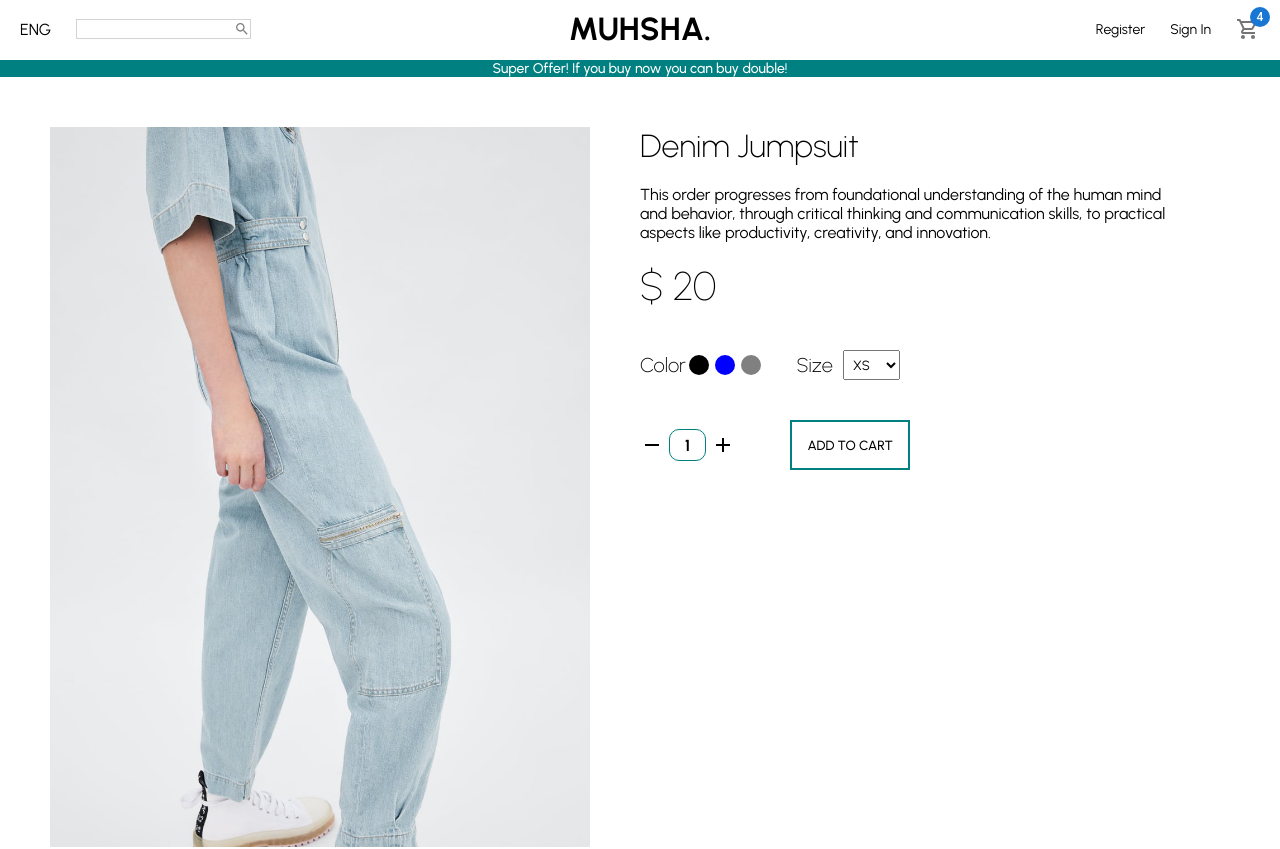
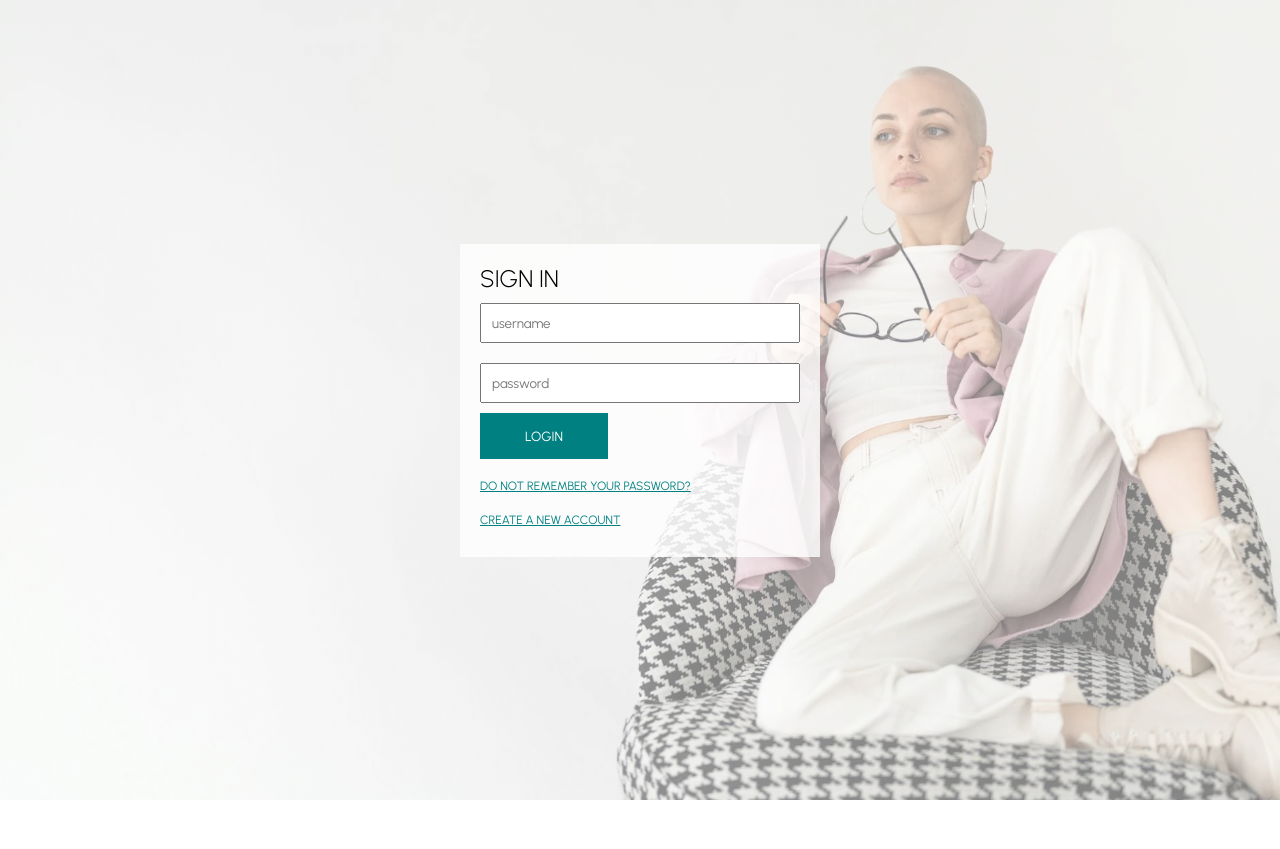
Before and after one commit to mhmdshameer/MUHSHA.e-commerce, a React (Create React App) app: page /Product/1 in a window 1280 px wide. Shown: the top 849 px of the page. After the commit the page ends 800 px from the top, so only its background shows below. Built offline with nearby package versions, Linux system fonts and the light colour scheme.

Commit message:
Add Login and Register page

```diff
--- a/src/App.jsx
+++ b/src/App.jsx
@@ -1,10 +1,8 @@
-import Product from "./pages/product";
-import Home from "./pages/Home";
-import ProductList from "./pages/ProductList";
+import Login from "./pages/Login";
 
 const App = () => {
     return <div>
-    <Product />
+    <Login />
     </div>
 }
 
--- /dev/null
+++ b/src/pages/Login.jsx
@@ -0,0 +1,71 @@
+import styled from "styled-components"
+
+const Container = styled.div`
+    width: 100vw;
+    height: 100vh;
+    background: linear-gradient(rgba(255, 255, 255, 0.5), rgba(255, 255, 255, 0.5) ), url("/img/login1.webp");
+    background-size:     cover;
+    display: flex;
+    align-items: center;
+    justify-content: center;
+`;
+
+const Wrapper = styled.div`
+    width: 25%;
+    padding: 20px;
+    background-color: rgba(255, 255, 255, 0.8);
+`;
+
+const Title = styled.h1`
+    font-size: 24px;
+    font-weight: 300;
+`;
+
+const Form = styled.form`
+    display: flex;
+    flex-direction: column;
+`;
+
+const Input = styled.input`
+    flex:1;
+    min-width: 40%;
+    margin: 10px 0px ;
+    padding: 10px;
+`;
+
+const Button = styled.button`
+    width: 40%;
+    padding: 15px 20px;
+    border: none;
+    background-color: teal;
+    color: white;
+    cursor: pointer;
+    margin-bottom: 10px;
+`;
+
+const Link = styled.a`
+    margin: 10px 0px;
+    font-size: 12px;
+    color: teal;
+    text-decoration: underline;
+    cursor: pointer;
+`;
+
+const Login = () => {
+  return (
+    <Container>
+    <Wrapper>
+      <Title>SIGN IN</Title>
+        <Form>
+        <Input placeholder="username" />
+        <Input placeholder="password" />
+      <Button>LOGIN</Button>
+      <Link>DO NOT REMEMBER YOUR PASSWORD?</Link>
+      <Link>CREATE A NEW ACCOUNT</Link>
+      </Form>
+    </Wrapper>
+    </Container>
+  )
+}
+
+export default Login
--- a/src/pages/product.jsx
+++ b/src/pages/product.jsx
@@ -66,6 +66,11 @@
     background: ${props=> props.color};
     margin: 0px 3px;
     cursor: pointer;
+    transition: all 0.3 ease;
+
+    &:hover{
+        transform: scale(1.1);
+    }
 `;
 
 const FilterSize = styled.select`
```
Also changed, not shown: src/pages/Register.jsx (added, +75 -0 lines), public/img/login1.webp (added), public/img/register1.jpg (added).
